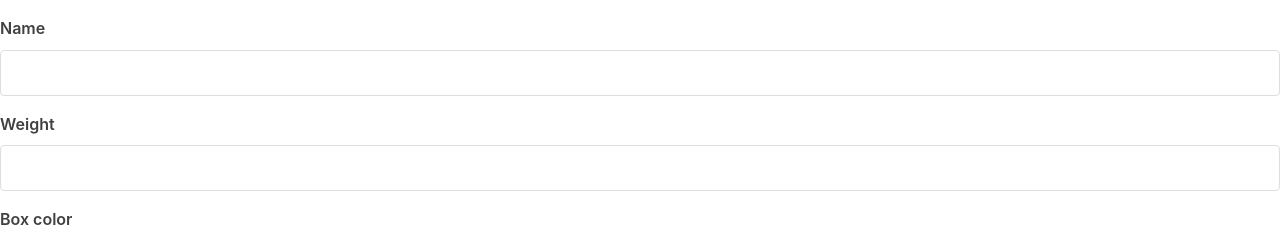
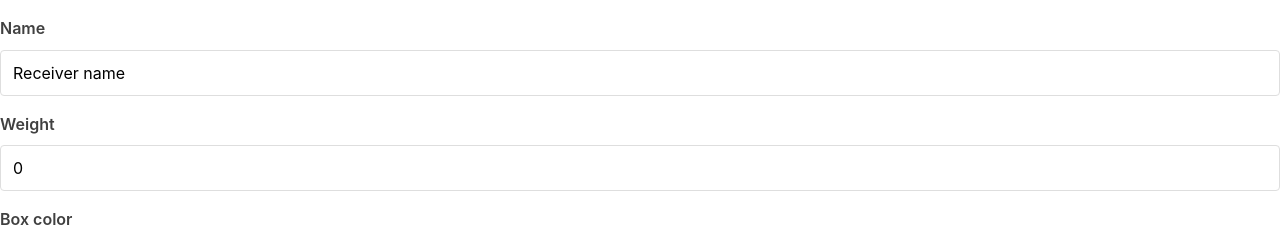
Before and after one commit to Jonar/Boxinator, a React (Create React App) app: page / in a window 1280 px wide. Shown: the top 240 px of the page. Built offline with nearby package versions, Linux system fonts and the light colour scheme.

Commit message:
Add state and basic behavior
Boxes can be added to the list of dispatches via the form.

Implemented with React useState and  props.

```diff
--- a/src/AddBox.js
+++ b/src/AddBox.js
@@ -1,17 +1,31 @@
 import React, { useState } from 'react';
 
-function AddBox(props) {
-    const [box, setBox] = useState([]);
+function AddBox({addDispatch}) {
+    const initialState = {
+        receiver: 'Receiver name',
+        weight: 0,
+        color: "#8DC891",
+        country: 'Sweden'
+    };
+    const [box, setBox] = useState(initialState);
+    function handleInput(event) {
+        const { name, value } = event.target;
+        setBox({ ...box, [name]: value });
+    }
+    function handleSubmit(event){
+        addDispatch(box);
+        event.preventDefault();
+    }
     return (
-        <form onSubmit={addBox}>
-            <label for="receiver">Name</label>
-            <input type="text" id="receiver" name="name"></input>
-            <label for="weight">Weight</label>
-            <input type="number" name="weight" id="weight"/>
-            <label for="color">Box color</label>
-            <input type="color" name="color" id="color" /> {/* TODO: Component*/}
-            <label for="country">Country</label>
-            <select name="country" id="country">
+        <form onSubmit={handleSubmit}>
+            <label htmlFor="receiver">Name</label>
+            <input type="text" id="receiver" name="receiver" value={box.receiver} onChange={handleInput}/>
+            <label htmlFor="weight">Weight</label>
+            <input type="number" name="weight" id="weight" value={box.weight} onChange={handleInput}/>
+            <label htmlFor="color">Box color</label>
+            <input type="color" name="color" id="color" value={box.color} onChange={handleInput}/> {/* TODO: Component*/}
+            <label htmlFor="country">Country</label>
+            <select name="country" id="country" value={box.country} onChange={handleInput}>
                 <option value="Sweden">Sweden</option>
                 <option value="China">China</option>
                 <option value="Brazil">Brazil</option>
@@ -20,10 +34,6 @@ function AddBox(props) {
             <input type="submit"/>
         </form>
     );
-
-    function addBox() {
-
-    }
 }
 
 
--- a/src/App.js
+++ b/src/App.js
@@ -1,13 +1,36 @@
-import React from 'react';
+import React, {useState} from 'react';
 import './App.css';
 import AddBox from './AddBox';
 import DispatchTable from './DispatchTable';
+import mockDispatches from './mock'
 
 function App() {
+  const [dispatches, setDispatches] = useState(mockDispatches);
+  function addDispatch(box) {
+    let shippingCost;
+    switch (box.country) {
+      case 'Sweden':
+        shippingCost = 1.3 * box.weight;
+        break;
+      case 'China':
+        shippingCost = 4 * box.weight;
+        break;
+      case 'Brazil':
+        shippingCost = 8.6 * box.weight;
+        break;
+      case 'Australia':
+        shippingCost = 7.2 * box.weight;
+        break;
+    }
+    const dispatch = {
+      ...box, shippingCost: shippingCost //TODO: remove country prop
+    };
+    setDispatches([...dispatches, dispatch]);
+  }
   return (
     <div className="App">
-      <AddBox />
-      <DispatchTable />
+      <AddBox addDispatch={addDispatch}/>
+      <DispatchTable dispatches={dispatches} />
     </div>
   );
 }
--- a/src/DispatchTable.js
+++ b/src/DispatchTable.js
@@ -1,7 +1,6 @@
-import React, { useState } from 'react';
-import dispatches from './mock'
+import React from 'react';
 
-function DispatchTable(props) {
+function DispatchTable({dispatches}) {
     return (
         <table>
             <thead>
@@ -13,16 +12,19 @@ function DispatchTable(props) {
                 </tr>
             </thead>
             <tbody>
-                {dispatches.map(box => {
-                    return (
-                        <tr>
+                {dispatches.length > 0
+                    ? dispatches.map((box, index) => ( //TODO: don't use index as key
+                        <tr key={index}>
                             <td>{box.receiver}</td>
                             <td>{box.weight}</td>
-                            <td style={{backgroundColor: box.color}}></td>
+                            <td style={{ backgroundColor: box.color }}></td>
                             <td>{box.shippingCost}</td>
                         </tr>
-                    );
-                })}
+                    )) : (
+                        <tr>
+                            <td colSpan={4}>No dispatches</td>
+                        </tr>
+                    )}
             </tbody>
         </table>
     );
--- a/src/mock.js
+++ b/src/mock.js
@@ -1,12 +1,14 @@
 //POST /dispatch/
+/*
 const box1 = {receiver: "Jon", weight: 1, color: "#8DC891", country: "Sweden"};
 const box2 = {receiver: "Signe", weight: 2, color: "#b300ff", country: "Sweden"};
 const box3 = {receiver: "Shu", weight: 1.5, color: "#ff0000", country: "China"};
 const box4 = {receiver: "Ricardo", weight: 0.5, color: "#ffd000", country: "Brazil"};
 const box5 = {receiver: "Kim", weight: 1, color: "#ffffff", country: "Australia"};
+*/
 
 //GET /dispatches/ if pricing logic is in backend
-const dispatches = [
+const mockDispatches = [
     {receiver: "Jon", weight: 1, color: "#8DC891", shippingCost: 1.3},
     {receiver: "Signe", weight: 2, color: "#b300ff", shippingCost: 2.6},
     {receiver: "Shu", weight: 1.5, color: "#ff0000", shippingCost: 6},
@@ -15,7 +17,7 @@ const dispatches = [
 ]
 //Let BE calculate total price as well?
 
-export default dispatches;
+export default mockDispatches;
 
 //GET /dispatches/ if pricing logic is in frontend
 // [
```
